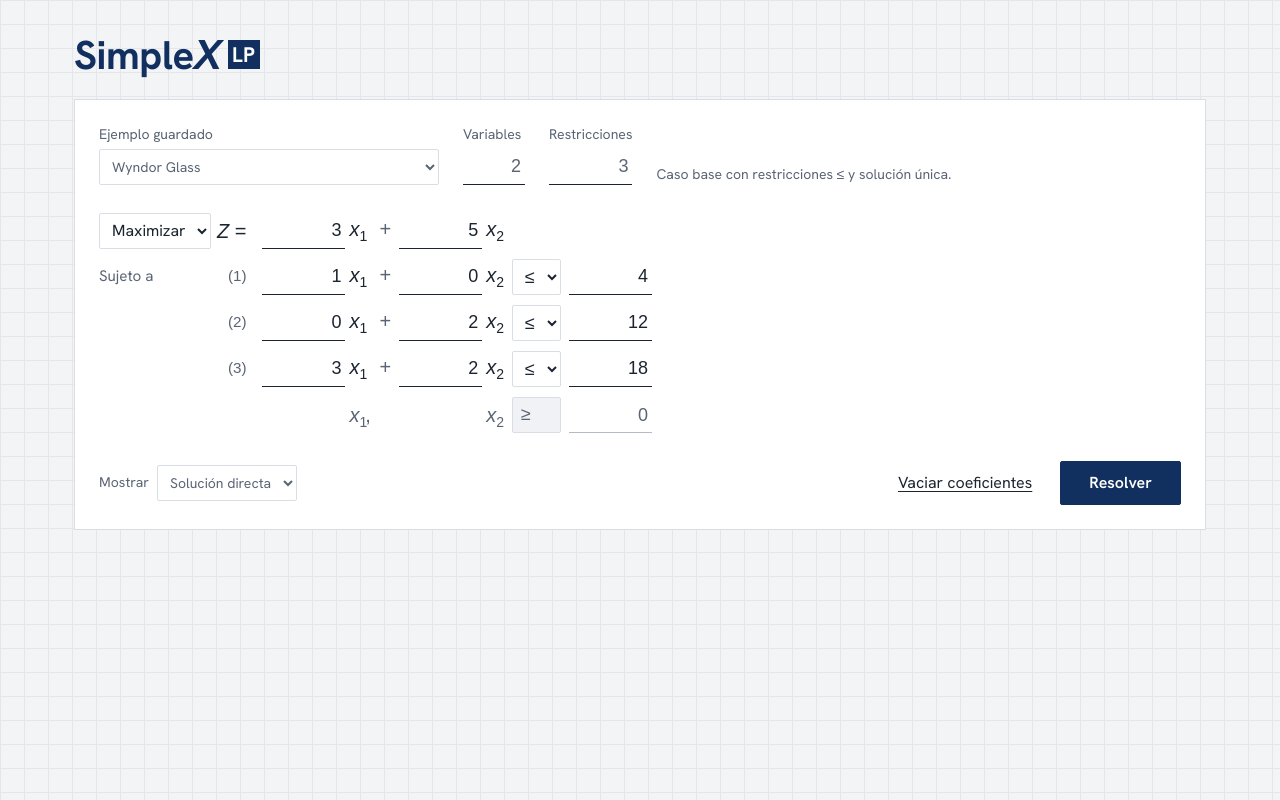
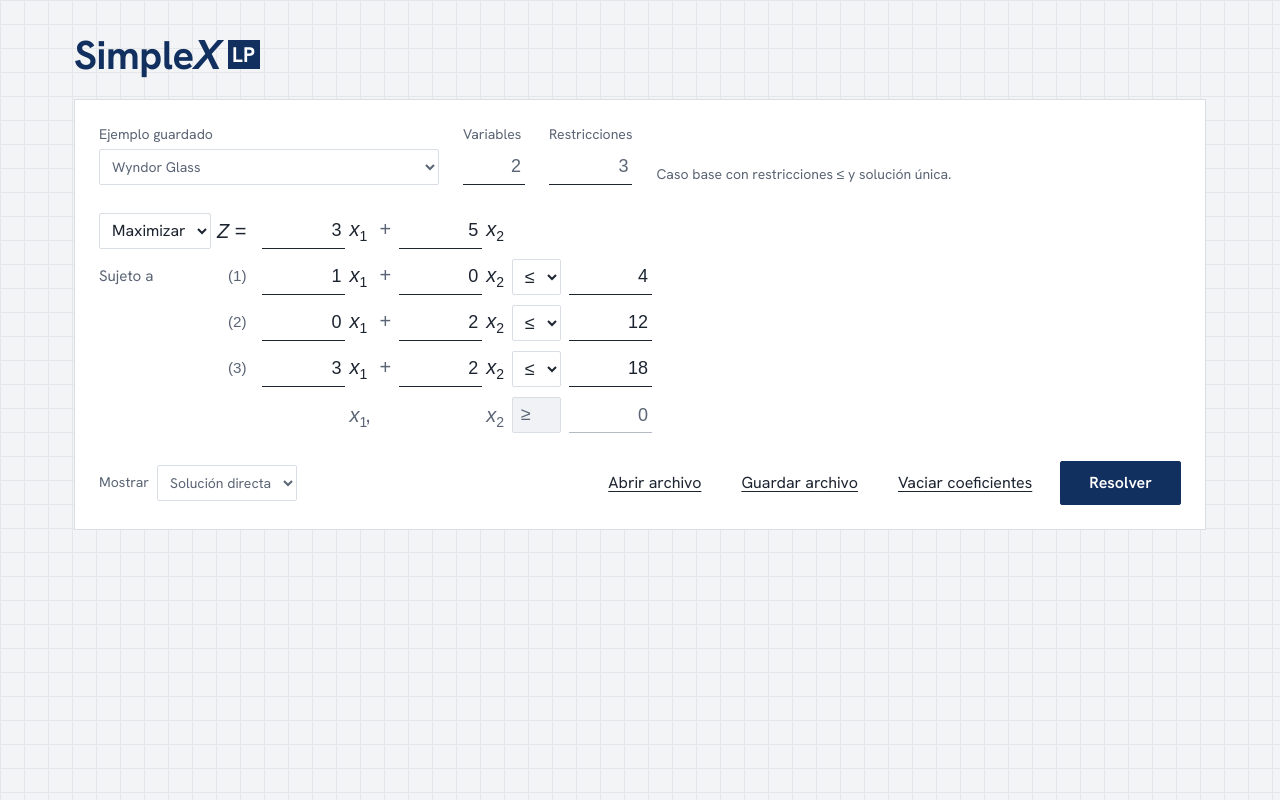
Before and after one commit to julianvanegas/simplex-lp, a Next.js app in the folder frontend/: page / in a window 1280 px wide. Built offline with nearby package versions, Linux system fonts and the light colour scheme; a web font is replaced by a local one.

Commit message:
HU-15: botones para abrir y guardar el problema

```diff
--- a/frontend/src/components/ProblemForm.tsx
+++ b/frontend/src/components/ProblemForm.tsx
@@ -1,6 +1,6 @@
 "use client";
 
-import { Fragment, type ChangeEvent } from "react";
+import { Fragment, useRef, type ChangeEvent } from "react";
 import type { Relation, Sense } from "@/lib/contract";
 import { examples } from "@/lib/solverClient";
 import { MAX_DIMENSION, type ProblemDraft, type ValidationIssue } from "@/lib/validation";
@@ -15,6 +15,9 @@ interface ProblemFormProps {
   loading: boolean;
   mode: SolveMode;
   onModeChange: (mode: SolveMode) => void;
+  fileError: string | null;
+  onSaveFile: () => void;
+  onOpenFile: (text: string) => void;
   onDraftChange: (draft: ProblemDraft) => void;
   onExampleChange: (id: string) => void;
   onClear: () => void;
@@ -31,11 +34,22 @@ export function ProblemForm({
   loading,
   mode,
   onModeChange,
+  fileError,
+  onSaveFile,
+  onOpenFile,
   onDraftChange,
   onExampleChange,
   onClear,
   onSolve,
 }: ProblemFormProps) {
+  const fileInput = useRef<HTMLInputElement>(null);
+
+  const readFile = async (event: ChangeEvent<HTMLInputElement>) => {
+    const file = event.target.files?.[0];
+    // Se limpia para poder abrir de nuevo el mismo archivo después de editarlo.
+    event.target.value = "";
+    if (file) onOpenFile(await file.text());
+  };
   const visibleIssues = showIssues ? issues : [];
   const invalid = new Set(visibleIssues.map((issue) => issue.field));
   const selectedExample = examples.find((example) => example.id === exampleId);
@@ -221,6 +235,13 @@ export function ProblemForm({
         </div>
       )}
 
+      {fileError && (
+        <div className="issue-list" role="alert">
+          <h2>No se pudo abrir el archivo</h2>
+          <p>{fileError}</p>
+        </div>
+      )}
+
       <div className="model-actions">
         <label className="mode-picker">
           Mostrar
@@ -229,6 +250,19 @@ export function ProblemForm({
             <option value="steps">Paso a paso</option>
           </select>
         </label>
+        <input
+          ref={fileInput}
+          type="file"
+          accept=".json,application/json"
+          hidden
+          onChange={readFile}
+        />
+        <button type="button" className="button-quiet" onClick={() => fileInput.current?.click()}>
+          Abrir archivo
+        </button>
+        <button type="button" className="button-quiet" onClick={onSaveFile}>
+          Guardar archivo
+        </button>
         <button type="button" className="button-quiet" onClick={onClear}>
           Vaciar coeficientes
         </button>
--- a/frontend/src/components/SimplexApp.tsx
+++ b/frontend/src/components/SimplexApp.tsx
@@ -2,6 +2,7 @@
 
 import { useEffect, useMemo, useRef, useState } from "react";
 import type { Problem, SolveResponse } from "@/lib/contract";
+import { downloadProblem, parseProblemFile } from "@/lib/fileIO";
 import { BackendUnavailableError, examples, solveProblem } from "@/lib/solverClient";
 import {
   draftToProblem,
@@ -28,6 +29,7 @@ export function SimplexApp() {
   const [connectionError, setConnectionError] = useState(false);
   const [solved, setSolved] = useState<SolvedState | null>(null);
   const [mode, setMode] = useState<SolveMode>("direct");
+  const [fileError, setFileError] = useState<string | null>(null);
   const requestId = useRef(0);
   const resultsRef = useRef<HTMLDivElement>(null);
 
@@ -54,6 +56,7 @@ export function SimplexApp() {
     );
     setDraft(sized);
     setExampleId("");
+    setFileError(null);
     resetOutcome();
   };
 
@@ -61,6 +64,7 @@ export function SimplexApp() {
     const example = examples.find((item) => item.id === id);
     setExampleId(id);
     setShowIssues(false);
+    setFileError(null);
     resetOutcome();
     if (example) setDraft(problemToDraft(example.problem));
   };
@@ -69,6 +73,30 @@ export function SimplexApp() {
     setDraft(emptyDraft(draft.objective.length, draft.constraints.length, draft.sense));
     setExampleId("");
     setShowIssues(false);
+    setFileError(null);
+    resetOutcome();
+  };
+
+  const saveFile = () => {
+    setFileError(null);
+    if (issues.length > 0) {
+      // Solo se guardan problemas completos; se marcan los datos que faltan.
+      setShowIssues(true);
+      return;
+    }
+    downloadProblem(draftToProblem(draft), `${exampleId || "problema"}.json`);
+  };
+
+  const openFile = (text: string) => {
+    const result = parseProblemFile(text);
+    if (!result.ok) {
+      setFileError(result.message);
+      return;
+    }
+    setDraft(problemToDraft(result.problem));
+    setExampleId("");
+    setShowIssues(false);
+    setFileError(null);
     resetOutcome();
   };
 
@@ -110,6 +138,9 @@ export function SimplexApp() {
           loading={loading}
           mode={mode}
           onModeChange={setMode}
+          fileError={fileError}
+          onSaveFile={saveFile}
+          onOpenFile={openFile}
           onDraftChange={editDraft}
           onExampleChange={loadExample}
           onClear={clear}
```
